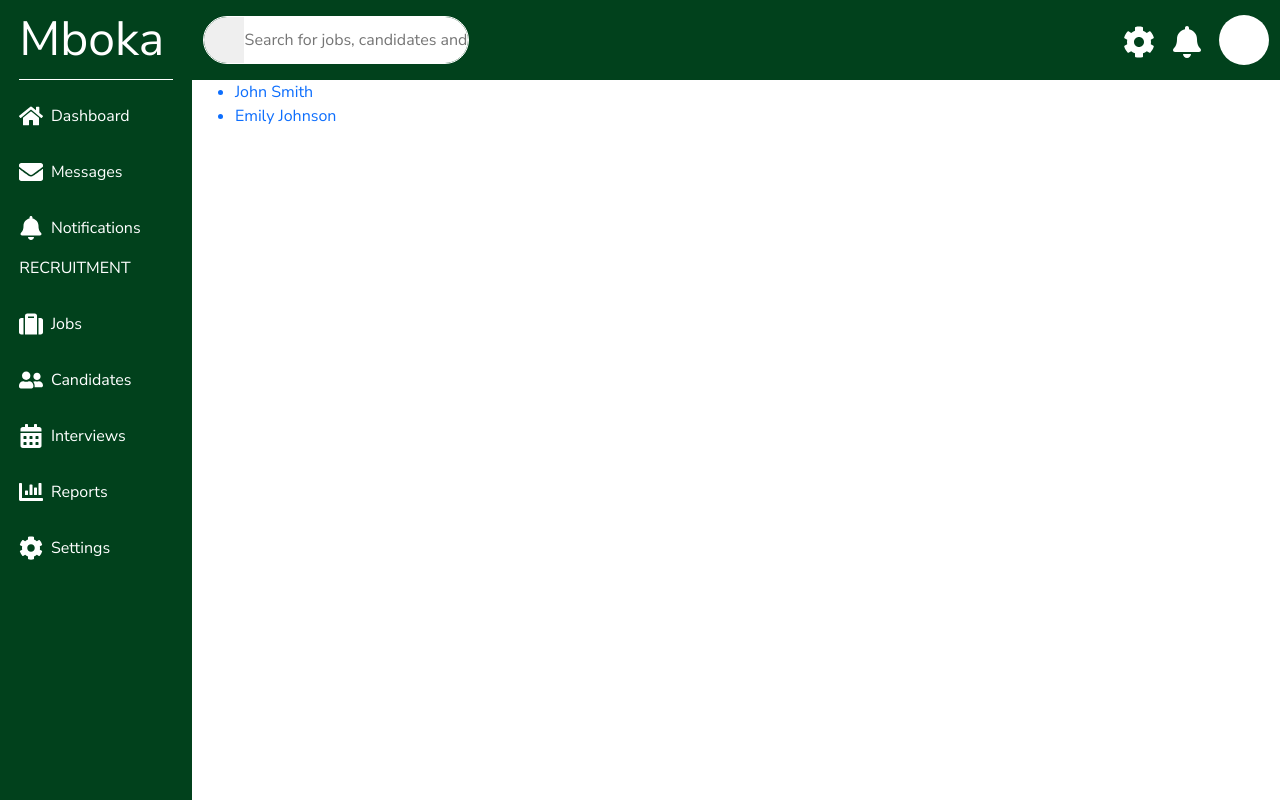
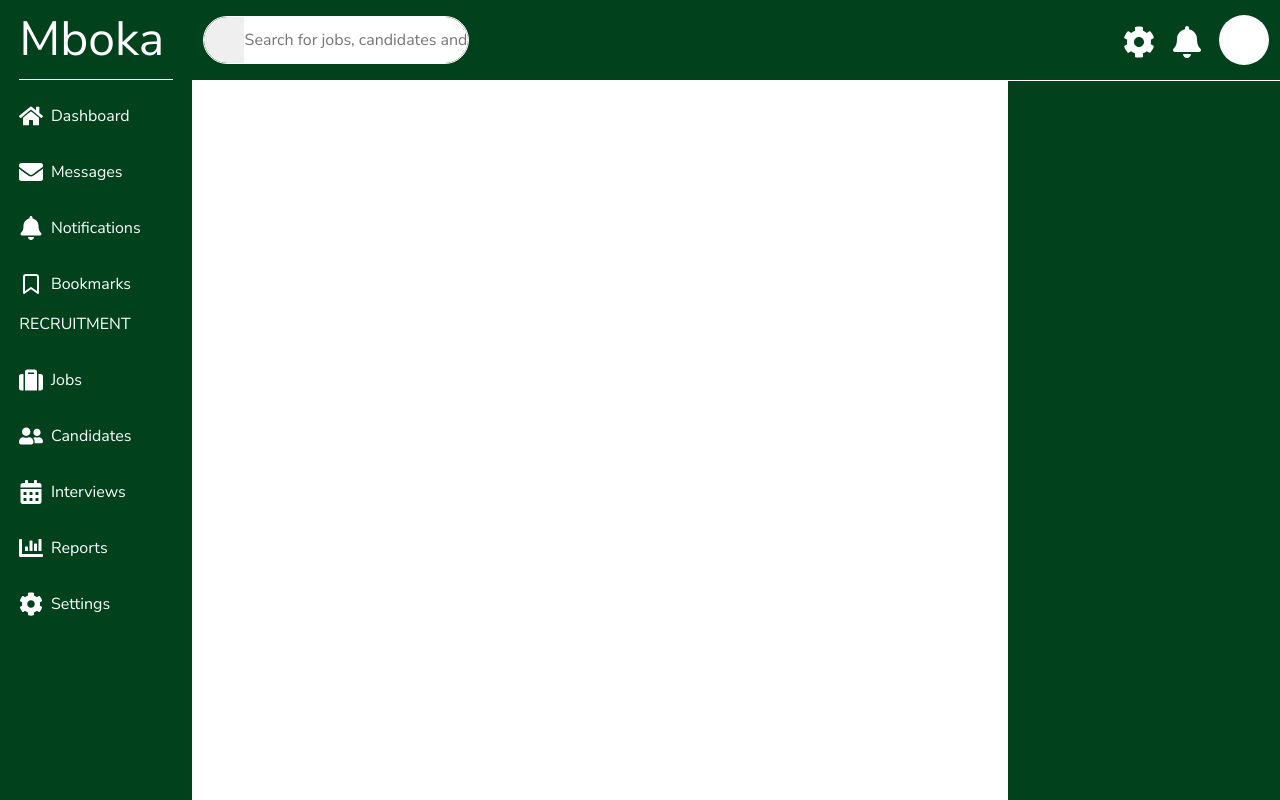
Before and after one commit to MokuaEnock/mboka, a React (Vite) app: page /recruiter/candidates in a window 1280 px wide. Built offline with nearby package versions, Linux system fonts and the light colour scheme; a small style sheet from the web is missing.

Commit message:
create the skeleton of candidates

```diff
--- a/src/Components/recruiter/navigation/navigation.jsx
+++ b/src/Components/recruiter/navigation/navigation.jsx
@@ -9,6 +9,8 @@ import {
   FaChartBar,
   FaCog,
 } from "react-icons/fa";
+import { FiBookmark } from "react-icons/fi";
+
 import "./navigation.css";
 
 export default function RecruiterAside() {
@@ -23,6 +25,9 @@ export default function RecruiterAside() {
       </Link>
       <Link to="/recruiter/notifications">
         <FaBell /> Notifications
+      </Link>
+      <Link to="/recruiter/bookmarks">
+        <FiBookmark /> Bookmarks
       </Link>
       <p>RECRUITMENT</p>
       <Link to="/recruiter/jobs">
--- a/src/Pages/recruiter/candidates/candidates.css
+++ b/src/Pages/recruiter/candidates/candidates.css
@@ -0,0 +1,24 @@
+#recruiter-candidates {
+  display: flex;
+  flex-direction: row;
+  align-items: center;
+  justify-content: space-between;
+  width: 100%;
+  height: 90%;
+  padding: 0;
+}
+
+#recruiter-candidates > * {
+  height: 100%;
+  padding-right: 1%;
+}
+
+#recruiter-candidates > article {
+  width: 75%;
+}
+
+#recruiter-candidates > aside {
+  width: 25%;
+  background-color: var(--primary);
+  border-top: thin solid white;
+}
--- a/src/Pages/recruiter/candidates/candidates.jsx
+++ b/src/Pages/recruiter/candidates/candidates.jsx
@@ -42,8 +42,13 @@ export default function RecruiterCandidates() {
       <RecruiterAside />
       <section className="recruiter-container">
         <RecruiterHeader />
-        <section className="recruiter-cont">
-          <ul>
+        <section className="recruiter-cont" id="recruiter-candidates">
+          <article>
+            <div></div>
+          </article>
+          <aside></aside>
+
+          {/* <ul>
             {applicants.applicants.map((applicant) => (
               <Link
                 key={applicant.id}
@@ -52,7 +57,7 @@ export default function RecruiterCandidates() {
                 <li>{applicant.name}</li>
               </Link>
             ))}
-          </ul>
+          </ul> */}
         </section>
       </section>
     </main>
--- a/src/Pages/recruiter/candidates/detail/detail.jsx
+++ b/src/Pages/recruiter/candidates/detail/detail.jsx
@@ -12,7 +12,7 @@ export default function RecruiterCandidatesDetail() {
       <section className="recruiter-container">
         <RecruiterHeader />
         <section className="recruiter-cont">
-          <h2>Candidate Detail {id}</h2>
+          <h2>Candidate Detail {id} </h2>
         </section>
       </section>
     </main>
```
